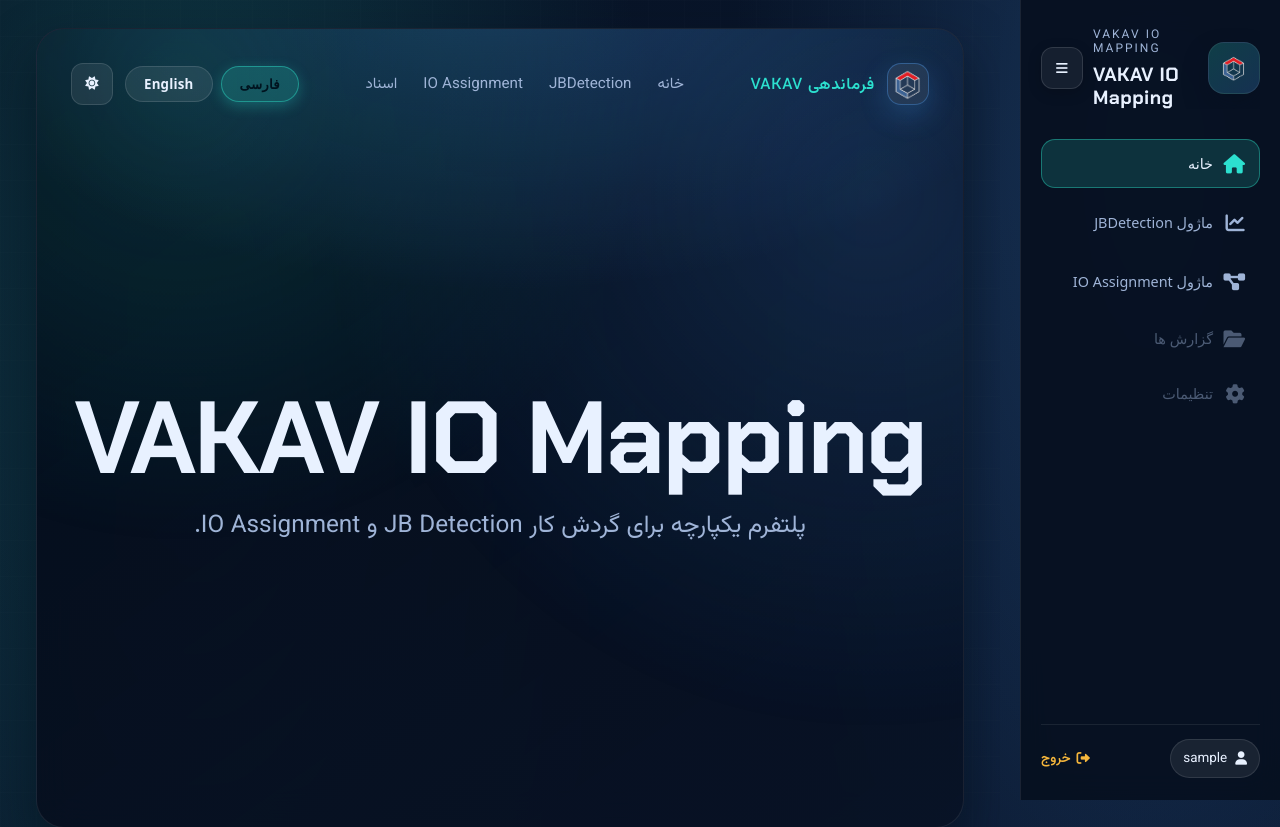
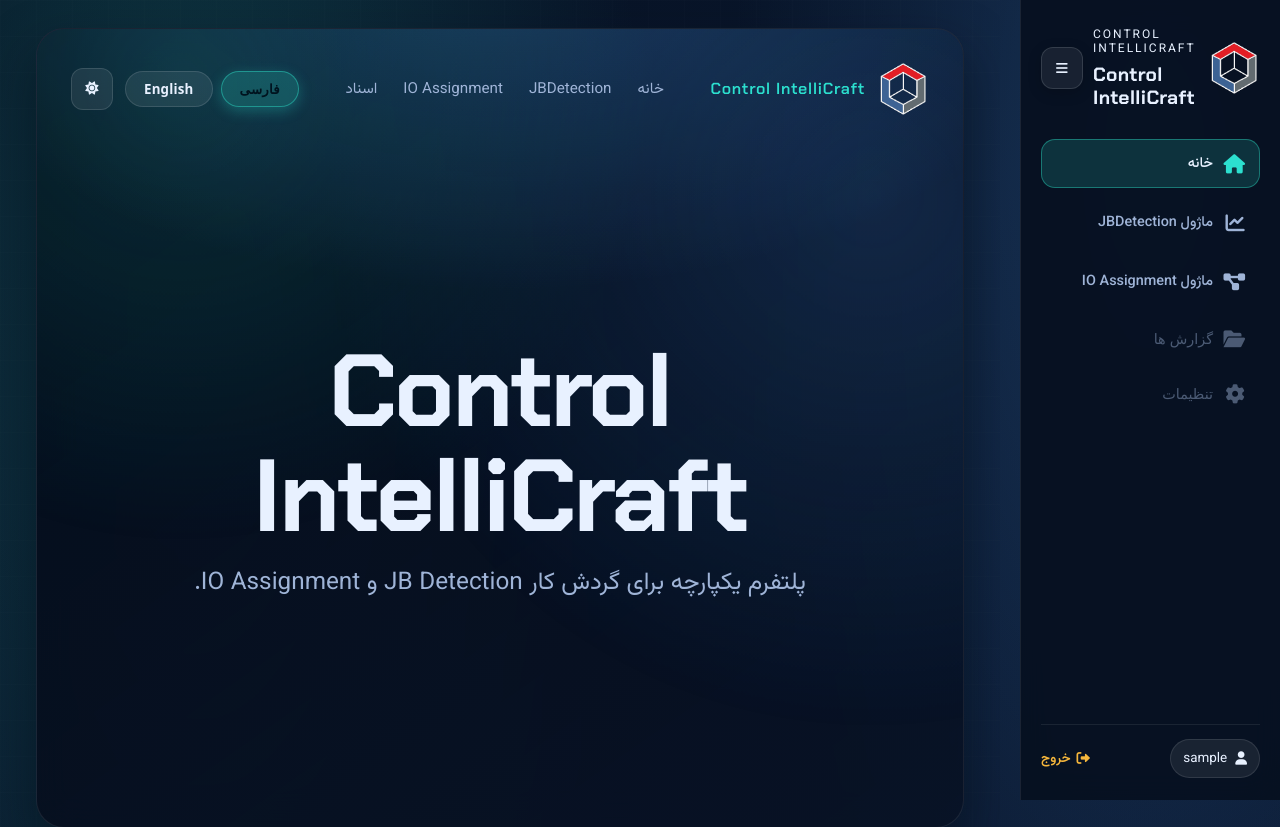
Before and after one commit to fatemefb/JBDtection, a Flask app: page /home in a window 1280 px wide. Shown: the top 827 px of the page. Run offline with Flask 3, Linux system fonts and the light colour scheme; the visitor is signed in with stand-in values (Sample User, id 1); parts of the project's set-up code (start-up, migrations or seed data) failed here and were passed over.

Commit message:
logo edited in light mood & name changed to contorol intelli craft

```diff
--- a/apps/backend/frontend/static/css/global.css
+++ b/apps/backend/frontend/static/css/global.css
@@ -175,9 +175,6 @@ html[dir="rtl"] .side-panel {
   width: 52px;
   height: 52px;
   border-radius: 16px;
-  background: linear-gradient(135deg, rgba(45, 224, 201, 0.18), rgba(77, 163, 255, 0.18));
-  border: 1px solid rgba(255, 255, 255, 0.12);
-  box-shadow: 0 12px 24px rgba(5, 15, 32, 0.18);
   object-fit: contain;
   transition: transform var(--dur) var(--ease);
 }
@@ -188,13 +185,9 @@ html[dir="rtl"] .side-panel {
   font-size: .72rem;
   letter-spacing: 1.8px;
   text-transform: uppercase;
-  color: var(--muted);
   white-space: normal;
   overflow: visible;
   text-overflow: unset;
-  max-width: 100%;
-  line-height: 1.2;
-  text-align: left;
 }
 
 .brand-title {
@@ -214,17 +207,12 @@ html[dir="rtl"] .side-panel {
   width: 42px;
   height: 42px;
   border-radius: 14px;
-  border: 1px solid rgba(255, 255, 255, 0.10);
-  background: rgba(255, 255, 255, 0.08);
   color: var(--text);
   cursor: pointer;
   transition: all 0.25s ease;
   flex-shrink: 0;
 }
 
-.icon-btn:hover {
-  background: rgba(255, 255, 255, 0.14);
-}
 
 /* collapsed hides text */
 .side-panel.collapsed .brand-kicker,
@@ -243,18 +231,14 @@ html[dir="rtl"] .side-panel {
   align-items: center;
   gap: 11px;
   padding: 10px 12px;
-  border-radius: var(--r-md);
   text-decoration: none;
-  color: var(--muted);
   background: transparent;
   border: 1px solid transparent;
   cursor: pointer;
   font-size: .9rem;
   font-weight: 500;
-  font-family: var(--font);
   white-space: nowrap;
   overflow: hidden;
-  transition: all var(--dur) var(--ease);
 }
 
 /* icon size — compact + larger */
@@ -283,8 +267,6 @@ html[dir="rtl"] .side-panel {
 .nav-item:hover,
 .nav-item.active {
   color: var(--text);
-  border-color: rgba(44,224,207,.35);
-  background: rgba(44,224,207,.12);
 }
 .nav-item:hover i { transform: scale(1.12); }
 .nav-item.active i { color: var(--accent); }
@@ -2182,11 +2164,7 @@ body.home-body.light .side-panel {
 .brand-logo {
     width: 52px;
     height: 52px;
-    padding: 8px;
     border-radius: 16px;
-    background: linear-gradient(135deg, rgba(45, 224, 201, 0.22), rgba(77, 163, 255, 0.22));
-    border: 1px solid var(--border);
-    box-shadow: 0 12px 24px rgba(5, 15, 32, 0.35);
     object-fit: contain;
 }
 
@@ -2195,9 +2173,6 @@ body.home-body.light .side-panel {
     font-size: 0.75rem;
     letter-spacing: 2px;
     text-transform: uppercase;
-    color: var(--muted);
-    white-space: normal;
-    overflow: visible;
     text-overflow: unset;
     max-width: 100%;
     line-height: 1.2;
@@ -2207,8 +2182,6 @@ body.home-body.light .side-panel {
 .brand-title {
     margin: 4px 0 0;
     font-size: 1.2rem;
-    white-space: normal;
-    overflow: visible;
     text-overflow: unset;
     line-height: 1.2;
     text-align: left;
@@ -2218,22 +2191,10 @@ body.home-body.light .side-panel {
     width: 42px;
     height: 42px;
     border-radius: 12px;
-    border: 1px solid rgba(255, 255, 255, 0.12);
-    background: rgba(255, 255, 255, 0.06);
-    color: var(--text);
     cursor: pointer;
     transition: all 0.25s ease;
 }
 
-.icon-btn:hover {
-    background: rgba(45, 224, 201, 0.18);
-    transform: translateY(-2px);
-}
-
-body.home-body.light .icon-btn {
-    border-color: rgba(37, 99, 235, 0.18);
-    background: rgba(15, 23, 39, 0.03);
-}
 
 .side-nav {
     display: flex;
@@ -2411,12 +2372,9 @@ body.home-body.light .home-app-header {
 }
 
 .intro-logo {
-    width: 42px;
-    height: 42px;
+    width: 52px;
+    height: 52px;
     border-radius: 14px;
-    background: rgba(255, 255, 255, 0.08);
-    border: 1px solid rgba(77, 163, 255, 0.35);
-    box-shadow: 0 10px 28px rgba(77, 163, 255, 0.22);
     object-fit: contain;
 }
 
--- a/apps/backend/frontend/templates/home.html
+++ b/apps/backend/frontend/templates/home.html
@@ -3,7 +3,7 @@
 <head>
     <meta charset="UTF-8">
     <meta name="viewport" content="width=device-width, initial-scale=1.0">
-    <title>VAKAV IO Mapping</title>
+    <title>Control IntelliCraft</title>
     <link rel="icon" href="{{ url_for('static', filename='images/favicon.png') }}" type="image/png">
     <link rel="shortcut icon" href="{{ url_for('static', filename='images/favicon.png') }}" type="image/png">
     <link rel="apple-touch-icon" href="{{ url_for('static', filename='images/favicon.png') }}">
@@ -18,10 +18,10 @@
         <aside class="side-panel" id="sidePanel">
             <div class="side-header">
                 <div class="brand">
-                    <img src="{{ url_for('static', filename='images/favicon.png') }}" alt="VAKAV IO Mapping" class="brand-logo">
+                    <img src="{{ url_for('static', filename='images/favicon.png') }}" alt="Control IntelliCraft" class="brand-logo">
                     <div>
-                        <span id="nav-kicker" class="brand-kicker">VAKAV IO Mapping</span>
-                        <h1 id="nav-brand" class="brand-title">VAKAV IO Mapping</h1>
+                        <span id="nav-kicker" class="brand-kicker">Control IntelliCraft</span>
+                        <h1 id="nav-brand" class="brand-title">Control IntelliCraft</h1>
                     </div>
                 </div>
                 <button class="icon-btn" id="collapseBtn" aria-label="Toggle menu">
@@ -66,8 +66,8 @@
             <header class="app-header home-app-header section-block full-screen-section" data-reveal>
                 <div class="intro-topbar">
                     <div class="intro-brand">
-                        <img src="{{ url_for('static', filename='images/favicon.png') }}" alt="VAKAV IO Mapping" class="intro-logo">
-                        <span id="home-kicker">VAKAV Command</span>
+                        <img src="{{ url_for('static', filename='images/favicon.png') }}" alt="Control IntelliCraft" class="intro-logo">
+                        <span id="home-kicker">Control IntelliCraft</span>
                     </div>
                     <nav class="intro-nav-links">
                         <a href="/home" id="intro-link-home">Home</a>
@@ -86,7 +86,7 @@
                     </div>
                 </div>
                 <div class="intro-hero">
-                    <h2 id="home-title">VAKAV IO Mapping</h2>
+                    <h2 id="home-title">Control IntelliCraft</h2>
                     <p id="home-subtitle">Integrated platform for JB detection and IO assignment workflows.</p>
                 </div>
             </header>
@@ -176,8 +176,8 @@
     <script>
         const translations = {
             fa: {
-                'home-kicker': 'فرماندهی VAKAV',
-                'home-title': 'VAKAV IO Mapping',
+                'home-kicker': 'Control IntelliCraft',
+                'home-title': 'Control IntelliCraft',
                 'home-subtitle': 'پلتفرم یکپارچه برای گردش کار JB Detection و IO Assignment.',
                 'intro-link-home': 'خانه',
                 'intro-link-jb': 'JBDetection',
@@ -201,8 +201,8 @@
                 'module-io-side1': 'سمت تخصیص کانال',
                 'module-io-side2': 'ریل ها، کارت ها، ظرفیت رزرو',
                 'module-io-action': 'ورود به ماژول IO Assignment',
-                'nav-kicker': 'VAKAV IO Mapping',
-                'nav-brand': 'VAKAV IO Mapping',
+                'nav-kicker': 'Control IntelliCraft',
+                'nav-brand': 'Control IntelliCraft',
                 'nav-home': 'خانه',
                 'nav-jb': 'ماژول JBDetection',
                 'nav-io': 'ماژول IO Assignment',
@@ -211,8 +211,8 @@
                 'nav-logout': 'خروج'
             },
             en: {
-                'home-kicker': 'VAKAV Command',
-                'home-title': 'VAKAV IO Mapping',
+                'home-kicker': 'Control IntelliCraft',
+                'home-title': 'Control IntelliCraft',
                 'home-subtitle': 'Integrated platform for JB detection and IO assignment workflows.',
                 'intro-link-home': 'Home',
                 'intro-link-jb': 'JBDetection',
@@ -236,8 +236,8 @@
                 'module-io-side1': 'Channel Assignment Side',
                 'module-io-side2': 'Rails, Cards, Reserved Capacity',
                 'module-io-action': 'Open IO Assignment Module',
-                'nav-kicker': 'VAKAV IO Mapping',
-                'nav-brand': 'VAKAV IO Mapping',
+                'nav-kicker': 'Control IntelliCraft',
+                'nav-brand': 'Control IntelliCraft',
                 'nav-home': 'Home',
                 'nav-jb': 'JBDetection Module',
                 'nav-io': 'IO Assignment Module',
@@ -286,6 +286,12 @@
             document.body.classList.remove('light', 'dark');
             document.body.classList.add(theme);
             themeBtn.innerHTML = theme === 'dark' ? '<i class="fas fa-sun"></i>' : '<i class="fas fa-moon"></i>';
+            const logoImg = document.querySelector('.brand img');
+            const logoImg2 = document.querySelector('.intro-brand img');
+
+            if (logoImg) logoImg.src = theme === 'dark' ? '/static/images/favicon.png' : '/static/images/favicon2.png';
+            if (logoImg2) logoImg2.src = theme === 'dark' ? '/static/images/favicon.png' : '/static/images/favicon2.png';
+
             currentTheme = theme;
             if (window.JBDUI) {
                 window.JBDUI.setTheme(theme);
--- a/apps/backend/frontend/templates/login.html
+++ b/apps/backend/frontend/templates/login.html
@@ -162,7 +162,10 @@
         document.body.classList.remove('light', 'dark');
         document.body.classList.add(theme);
         themeBtn.innerHTML = theme === 'dark' ? '<i class="fas fa-sun"></i>' : '<i class="fas fa-moon"></i>';
-        localStorage.setItem('theme', theme);
+        const logoImg = document.querySelector('.logo-icon img');
+
+        if (logoImg) logoImg.src = theme === 'dark' ? '/static/images/favicon.png' : '/static/images/favicon2.png';
+
     }
 
     // Set language function
```
Also changed, not shown: apps/backend/frontend/static/css/login.css (+17 -58 lines), apps/backend/frontend/templates/JB.html (+11 -7 lines), apps/backend/frontend/templates/io_assignment.html (+11 -7 lines), apps/backend/frontend/static/images/JBD.png, apps/backend/frontend/static/images/favicon.png, apps/backend/frontend/static/images/favicon2.png (added).
